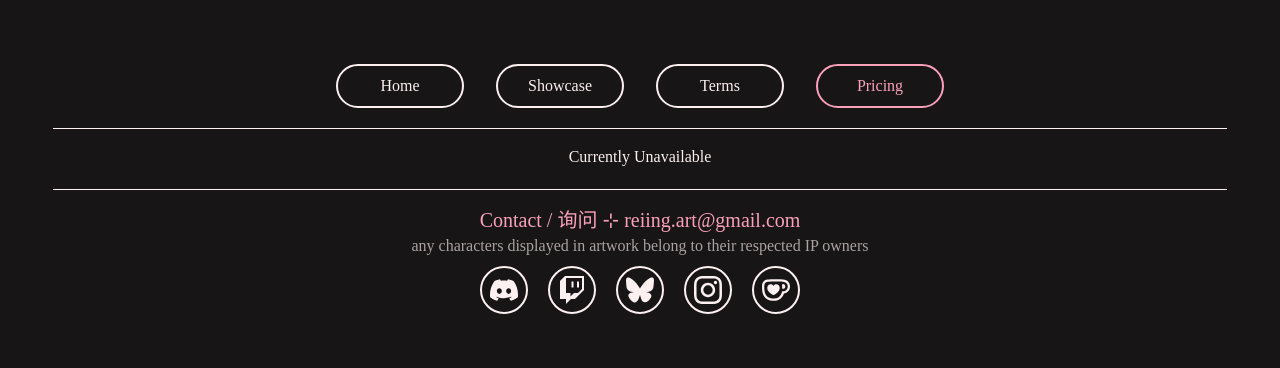
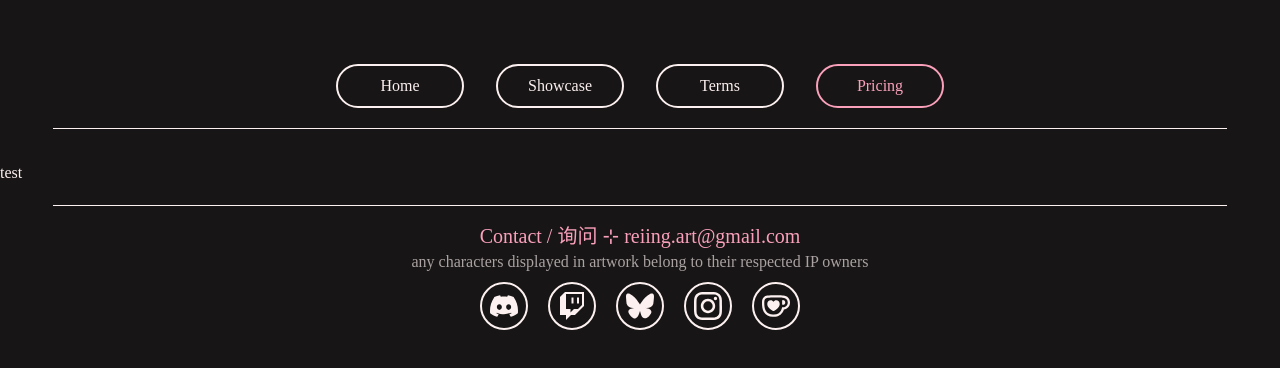
Before and after one commit to cosyreii/ReiingArt, a SvelteKit app: page /pricing in a window 1280 px wide. Shown: the top 368 px of the page. Built offline with nearby package versions, Linux system fonts and the light colour scheme; a web font is replaced by a local one.

Commit message:
scroll to top, #commercial

```diff
--- a/src/routes/pricing/+page.svelte
+++ b/src/routes/pricing/+page.svelte
@@ -1,4 +1,14 @@
+<script>
+	import GoToTop from '$lib/components/go-to-top.svelte';
+</script>
+
 <svelte:head>
 	<title>Reii | Services</title>
 </svelte:head>
-<p class="m-4 flex justify-center items-center">Currently Unavailable</p>
+<p class="m-4 flex items-center justify-center"></p>
+
+<div id="commercial">
+	<p>test</p>
+</div>
+
+<GoToTop showAtPixel={1000} />
--- a/src/routes/terms/+page.svelte
+++ b/src/routes/terms/+page.svelte
@@ -99,7 +99,7 @@
 	<div>
 		<a
 			class="flex cursor-pointer flex-row items-center text-pink hover:underline"
-			href="/unavailable"
+			href="/pricing#commercial"
 		>
 			<p class="mr-2 mb-3 mt-1 flex text-3xl font-black tracking-widest">COPYRIGHT / USAGE</p>
 			<NorthEast class="justify-end" />
@@ -199,4 +199,4 @@
 	</div>
 </div>
 
-<GoToTop showAtPixel={800} />
+<GoToTop showAtPixel={1000} />
```
